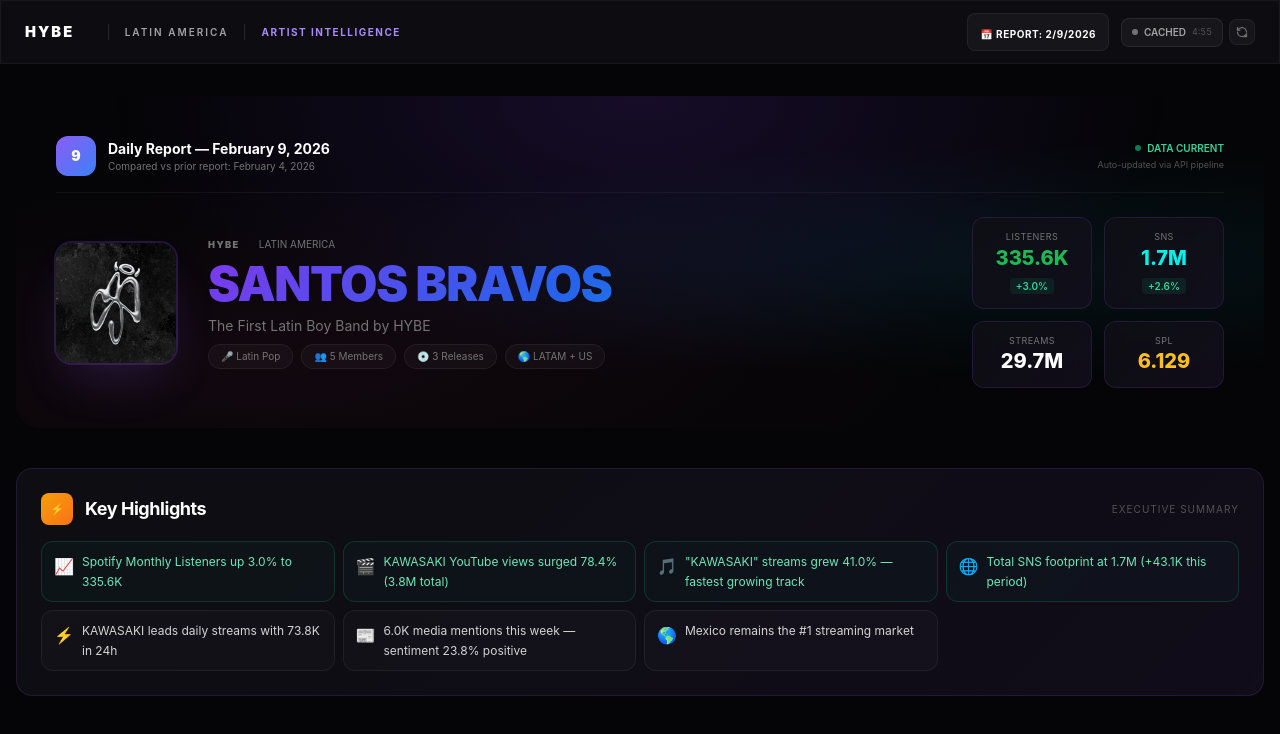
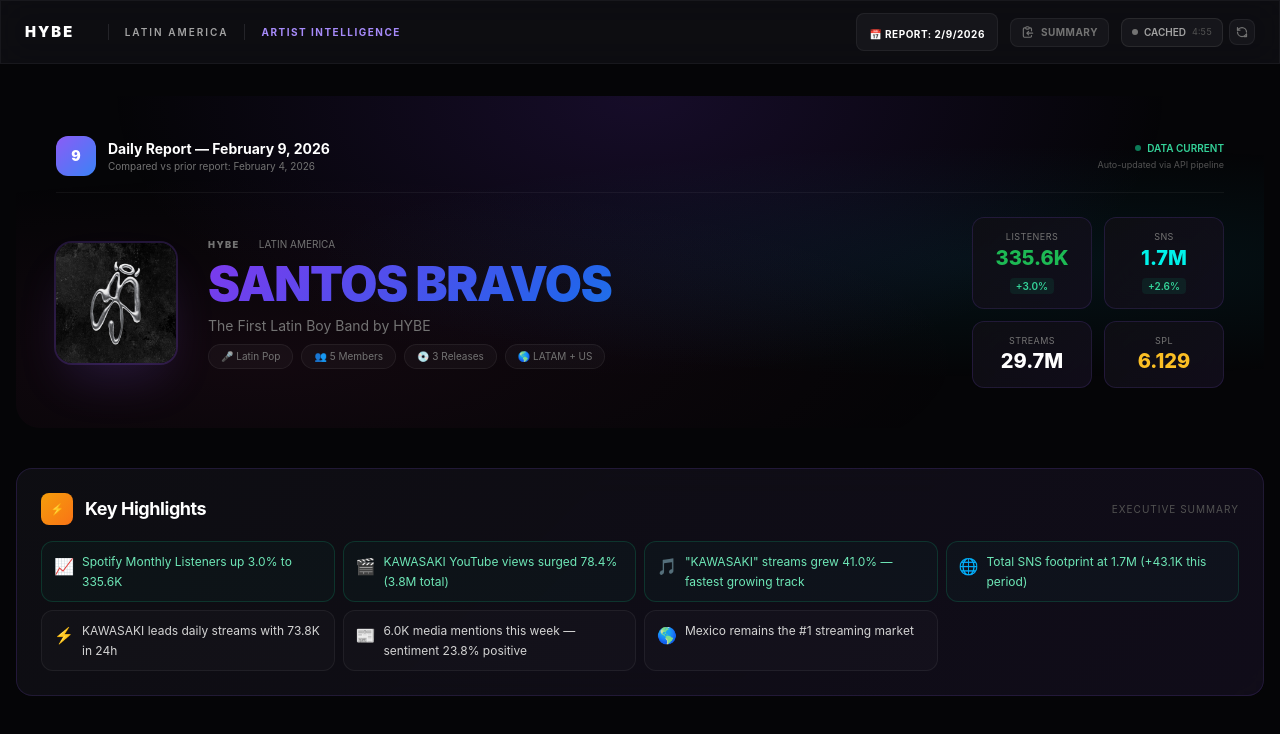
Before and after one commit to it-hbl/santos-bravos-dashboard, a Next.js app: page / in a window 1280 px wide. Shown: the top 734 px of the page. Built offline with nearby package versions, Linux system fonts and the light colour scheme; no server answers.

Commit message:
Add Copy Summary button: one-click executive summary to clipboard

```diff
--- /dev/null
+++ b/app/components/CopySummary.tsx
@@ -0,0 +1,111 @@
+"use client";
+
+import { useState, useCallback } from "react";
+
+interface SummaryData {
+  reportDate: string;
+  listeners: number;
+  listenersPrior: number | null;
+  totalStreams: number;
+  snsFootprint: number;
+  snsFootprintPrior: number | null;
+  tracks: { name: string; streams: number }[];
+  ytVideos: { name: string; views: number }[];
+  ytSubscribers: number;
+  platforms: { platform: string; current: number }[];
+  prMentions: number;
+  prPerDay: number;
+  sentimentPositive: number;
+  sentimentNegative: number;
+  sentimentNeutral: number;
+}
+
+function fmtNum(n: number): string {
+  if (n >= 1_000_000) return (n / 1_000_000).toFixed(1) + "M";
+  if (n >= 1_000) return (n / 1_000).toFixed(1) + "K";
+  return n.toLocaleString();
+}
+
+function pctChange(current: number, prior: number | null): string {
+  if (!prior) return "";
+  const pct = ((current - prior) / prior * 100).toFixed(1);
+  return ` (${Number(pct) >= 0 ? "+" : ""}${pct}%)`;
+}
+
+export function generateSummaryText(d: SummaryData): string {
+  const lines: string[] = [];
+  lines.push(`📊 SANTOS BRAVOS — Daily Report (${d.reportDate})`);
+  lines.push("");
+  lines.push("🎵 STREAMING");
+  lines.push(`  Spotify Monthly Listeners: ${fmtNum(d.listeners)}${pctChange(d.listeners, d.listenersPrior)}`);
+  lines.push(`  Total Cross-Platform Streams: ${fmtNum(d.totalStreams)}`);
+  for (const t of d.tracks) {
+    lines.push(`  ${t.name}: ${fmtNum(t.streams)} streams`);
+  }
+  lines.push("");
+  lines.push("📺 YOUTUBE");
+  lines.push(`  Subscribers: ${fmtNum(d.ytSubscribers)}`);
+  for (const v of d.ytVideos) {
+    lines.push(`  ${v.name}: ${fmtNum(v.views)} views`);
+  }
+  lines.push("");
+  lines.push("📱 SOCIAL MEDIA");
+  lines.push(`  Total SNS Footprint: ${fmtNum(d.snsFootprint)}${pctChange(d.snsFootprint, d.snsFootprintPrior)}`);
+  for (const p of d.platforms) {
+    lines.push(`  ${p.platform}: ${fmtNum(p.current)}`);
+  }
+  lines.push("");
+  lines.push("📰 PR & SENTIMENT");
+  lines.push(`  Media Mentions (7d): ${fmtNum(d.prMentions)} (${fmtNum(d.prPerDay)}/day)`);
+  lines.push(`  Sentiment: ${d.sentimentPositive}% positive · ${d.sentimentNeutral}% neutral · ${d.sentimentNegative}% negative`);
+  lines.push("");
+  lines.push("— HYBE Latin America · Artist Intelligence Platform");
+  return lines.join("\n");
+}
+
+export default function CopySummary({ data }: { data: SummaryData }) {
+  const [copied, setCopied] = useState(false);
+
+  const handleCopy = useCallback(async () => {
+    const text = generateSummaryText(data);
+    try {
+      await navigator.clipboard.writeText(text);
+      setCopied(true);
+      setTimeout(() => setCopied(false), 2000);
+    } catch {
+      // Fallback
+      const ta = document.createElement("textarea");
+      ta.value = text;
+      document.body.appendChild(ta);
+      ta.select();
+      document.execCommand("copy");
+      document.body.removeChild(ta);
+      setCopied(true);
+      setTimeout(() => setCopied(false), 2000);
+    }
+  }, [data]);
+
+  return (
+    <button
+      onClick={handleCopy}
+      className="flex items-center gap-1.5 bg-white/[0.04] hover:bg-white/[0.08] border border-white/[0.06] hover:border-violet-500/30 rounded-lg px-2.5 py-1.5 transition-all group"
+      title="Copy executive summary to clipboard"
+    >
+      {copied ? (
+        <>
+          <svg className="w-3.5 h-3.5 text-emerald-400" fill="none" viewBox="0 0 24 24" stroke="currentColor" strokeWidth={2.5}>
+            <path strokeLinecap="round" strokeLinejoin="round" d="M5 13l4 4L19 7" />
+          </svg>
+          <span className="text-[10px] font-bold text-emerald-400 uppercase tracking-wider">Copied!</span>
+        </>
+      ) : (
+        <>
+          <svg className="w-3.5 h-3.5 text-neutral-500 group-hover:text-violet-400 transition-colors" fill="none" viewBox="0 0 24 24" stroke="currentColor" strokeWidth={2}>
+            <path strokeLinecap="round" strokeLinejoin="round" d="M8 5H6a2 2 0 00-2 2v12a2 2 0 002 2h10a2 2 0 002-2v-1M8 5a2 2 0 002 2h2a2 2 0 002-2M8 5a2 2 0 012-2h2a2 2 0 012 2m0 0h2a2 2 0 012 2v3m2 4H10m0 0l3-3m-3 3l3 3" />
+          </svg>
+          <span className="text-[10px] font-bold text-neutral-500 group-hover:text-violet-400 uppercase tracking-wider transition-colors hidden sm:inline">Summary</span>
+        </>
+      )}
+    </button>
+  );
+}
--- a/app/page.tsx
+++ b/app/page.tsx
@@ -23,6 +23,7 @@
 import TrackRadar from "./components/TrackRadar";
 import CollapsibleSection from "./components/CollapsibleSection";
 import ScrollProgress from "./components/ScrollProgress";
+import CopySummary from "./components/CopySummary";
 
 function fmt(n: number) {
   if (n >= 1_000_000) return (n / 1_000_000).toFixed(1) + "M";
@@ -135,6 +136,23 @@
           <div className="bg-white/[0.04] border border-white/[0.06] rounded-lg px-2 sm:px-3 py-1.5">
             <span className="text-[10px] text-white font-bold uppercase tracking-wider">📅 <span className="hidden sm:inline">Report: </span>2/9/2026</span>
           </div>
+          <CopySummary data={{
+            reportDate,
+            listeners: liveListeners,
+            listenersPrior: bp.spotifyMonthlyListeners.prior,
+            totalStreams: bp.totalCrossPlatformStreams.current,
+            snsFootprint: socialMedia.totalFootprint.current,
+            snsFootprintPrior: socialMedia.totalFootprint.prior,
+            tracks: liveTrackStreams.map(t => ({ name: t.name, streams: t.spotifyStreams.current })),
+            ytVideos: liveYTVideos.map(v => ({ name: v.name, views: v.views.current })),
+            ytSubscribers: liveYTSubscribers,
+            platforms: socialMedia.platforms.map(p => ({ platform: p.platform, current: p.current })),
+            prMentions: livePR.totalMentions,
+            prPerDay: livePR.perDay,
+            sentimentPositive: liveSentiment.positive.pct,
+            sentimentNegative: liveSentiment.negative.pct,
+            sentimentNeutral: liveSentiment.neutral.pct,
+          }} />
           <LiveBadge />
         </div>
       </nav>
```
